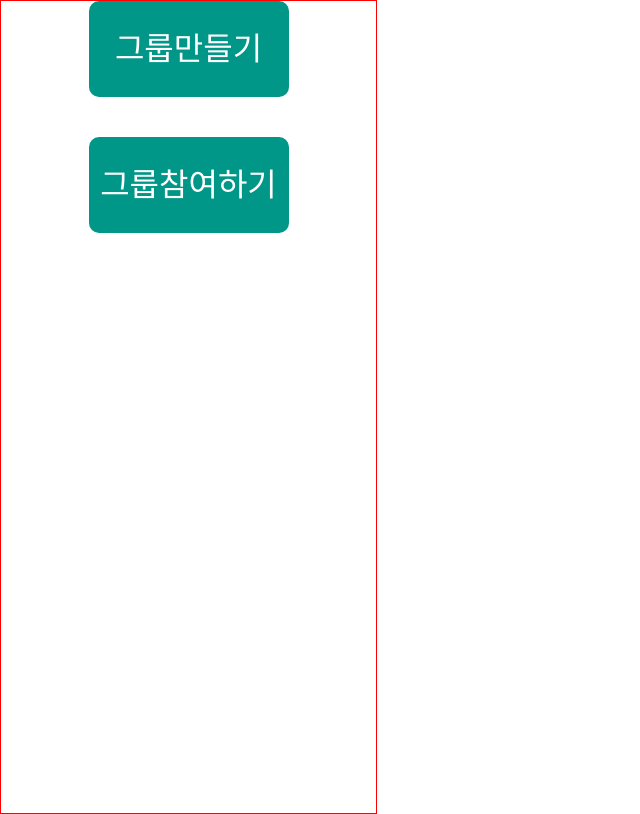
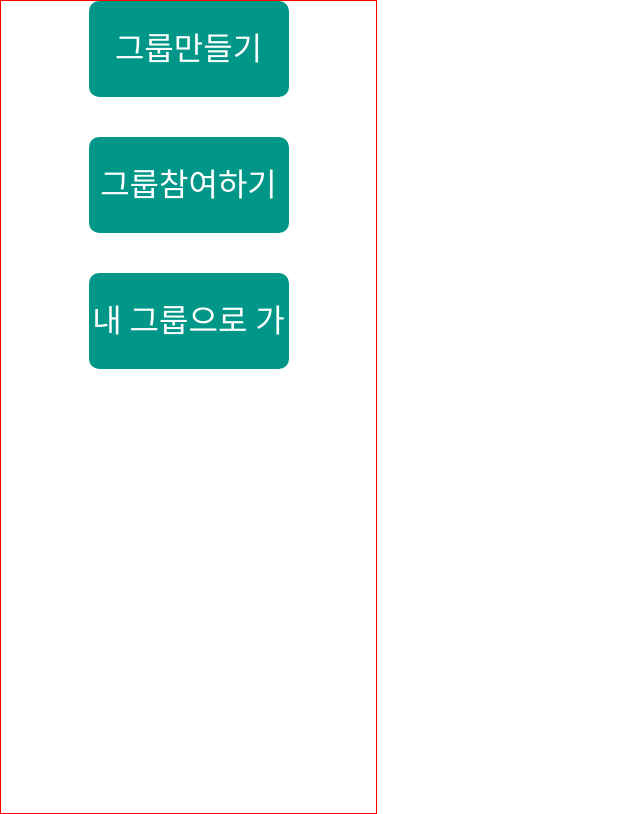
Before and after one commit to MyuB/CE_Front, a React (Create React App) app: page /group in a window 1280 px wide. Shown: the whole page, without its empty margins (0-640 px from the left). Built offline with nearby package versions, Linux system fonts and the light colour scheme.

Commit message:
fix: group page에서 navigate의 잘못된 경로 수정

```diff
--- a/src/Components/Group/group.jsx
+++ b/src/Components/Group/group.jsx
@@ -18,15 +18,19 @@ function Group() {
   const navigate = useNavigate();
 
   const createGroup = () => {
-    navigate("/createGroup");
+    navigate("/groupcreate");
   };
   const joinGroup = () => {
-    navigate("/joinGroup");
+    navigate("/groupjoin");
+  };
+  const rankGroup = () => {
+    navigate("/rank");
   };
   return (
     <div className={"button-wrapper"}>
       <GroupButton onClick={createGroup}>{"그룹만들기"}</GroupButton>
       <GroupButton onClick={joinGroup}>{"그룹참여하기"}</GroupButton>
+      <GroupButton onClick={rankGroup}>{"내 그룹으로 가기"}</GroupButton>
     </div>
   );
 }
```
